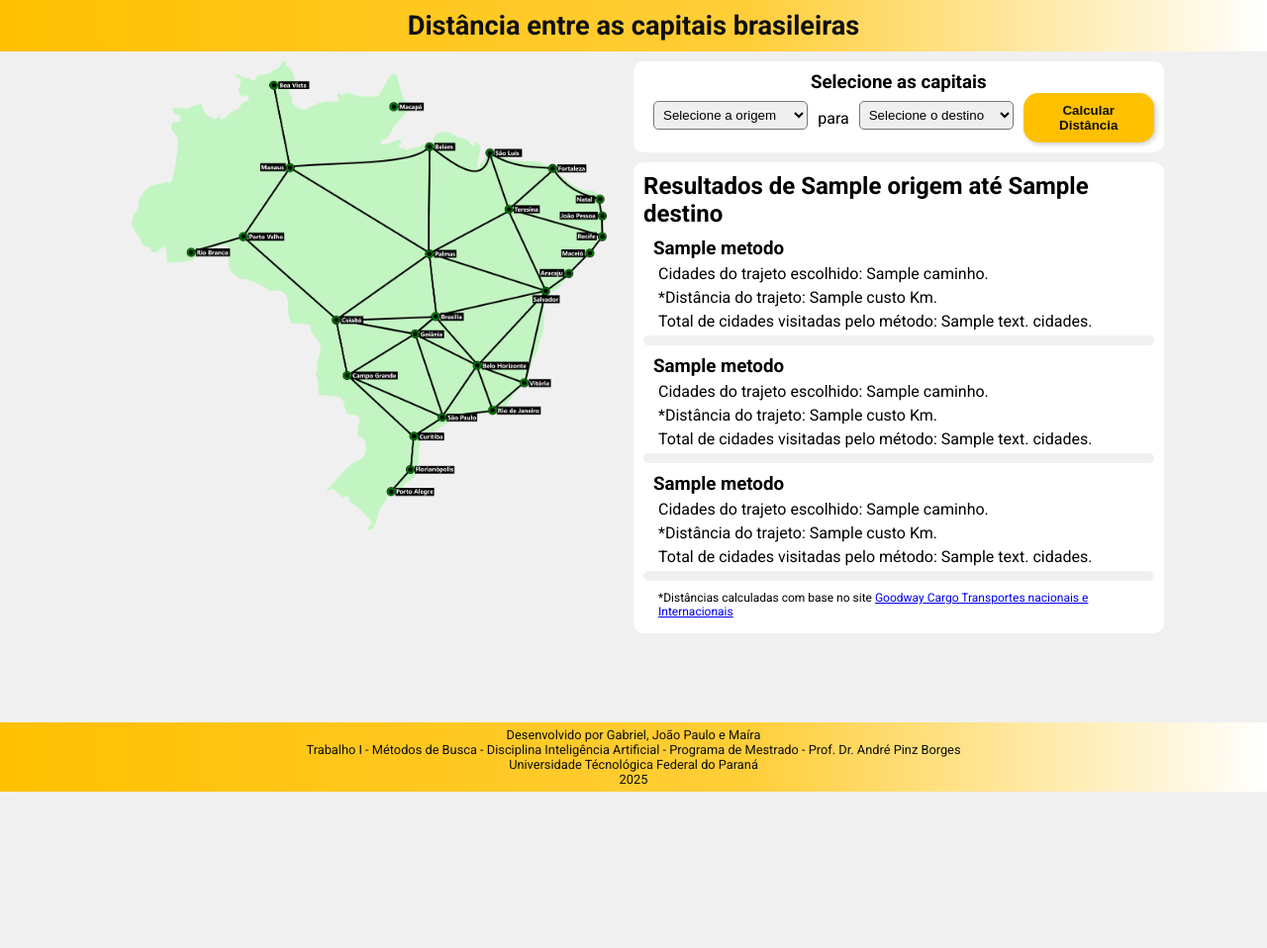
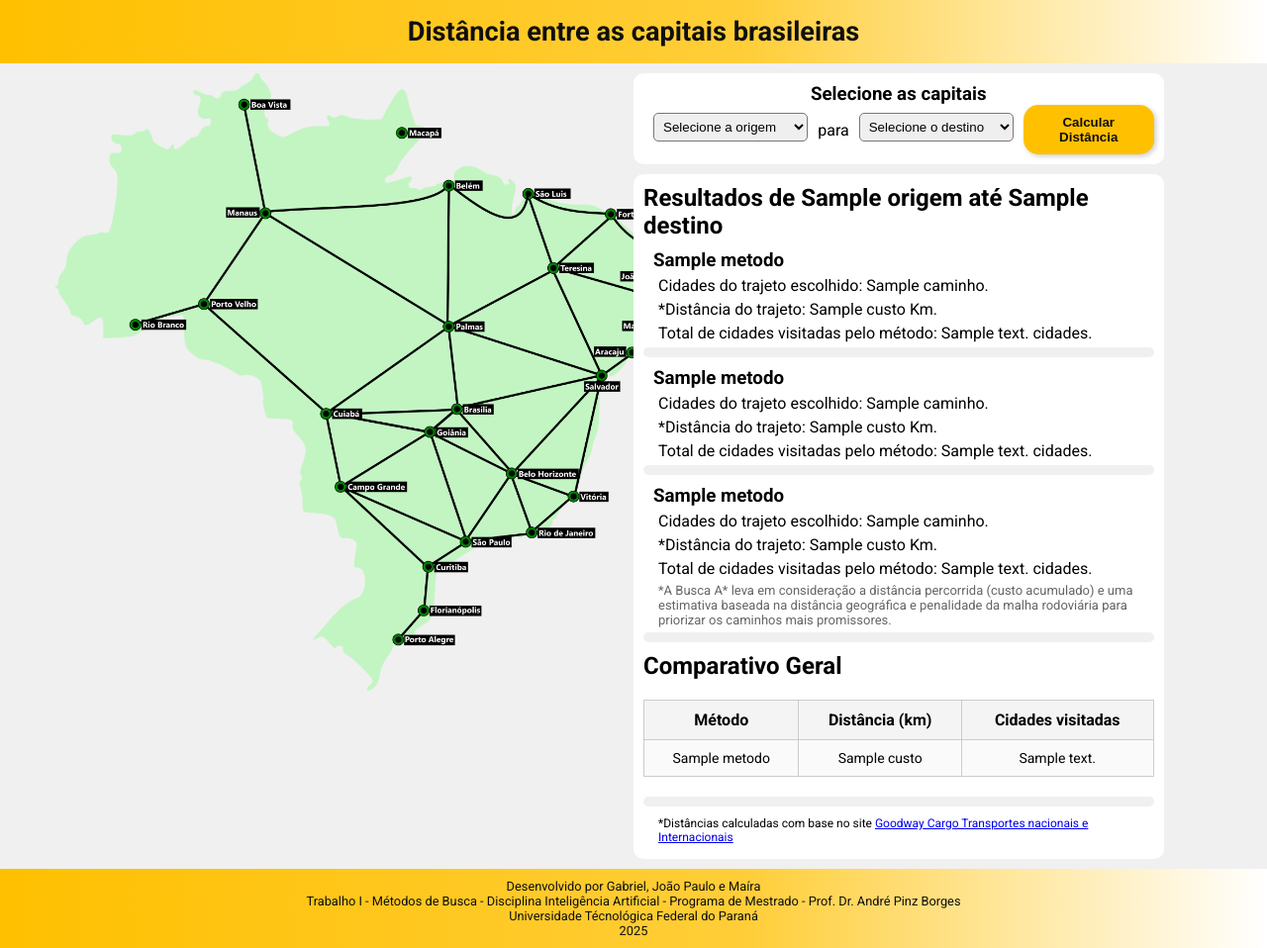
Before and after one commit to jplepinsk1/Trabalho-I---IA---Capitais-Brasileiras, a Flask app: template templates/index.html in a window 1280 px wide. Shown: the whole page at 99% size. Before the commit the page ends 800 px from the top, so only its background shows below. Run offline with Flask 3, Linux system fonts and the light colour scheme; the template is opened without the code that fills it: most values are stand-ins (such as "Sample title", 1, 10 or a date in 2020).

Commit message:
Correções

```diff
--- a/app.py
+++ b/app.py
@@ -5,4 +5,4 @@ app = Flask(__name__)
 app.register_blueprint(main_bp)
 
 if __name__ == '__main__':
-    app.run(debug=True)
+    app.run()
--- a/static/css/style.css
+++ b/static/css/style.css
@@ -6,7 +6,7 @@
     box-sizing: border-box;
 }
 html, body {
-    height: 100%;
+    min-height: 100%;
 }
 
 body {
@@ -18,6 +18,7 @@ body {
     font-size: 16px;
 }
 header {
+    height: 8vh;
     background: #FFC000;
     background: linear-gradient(90deg,rgba(255, 192, 0, 1) 0%, rgba(255, 206, 56, 1) 59%, rgba(255, 255, 255, 1) 100%);
     color: #0f0f0f;
@@ -31,7 +32,7 @@ h1 {
 }
 main {
     flex: 1;
-    height: 100%;
+    min-height: 80vh;
     display: flex;
     justify-content: center;
     align-items: center;
@@ -40,11 +41,9 @@ main {
 .container {
     width: 85%;
     display: flex;
-    height: 100%;
 }
 .col {
     width: 50%;
-    height: 100%;
     display: flex;
     flex-direction: column;
     justify-content: flex-start;
@@ -52,8 +51,8 @@ main {
 }
 img{
     display: block;
-    max-width: 90%;
-    height: auto;
+    max-width: auto;
+    height: 78vh;
     object-fit: contain; /* ou 'cover' se quiser preencher */
 }
 .form {
@@ -126,7 +125,37 @@ button:hover {
 .fonte {
     font-size: 12px;
 }
+
+table {
+    width: 100%;
+    border-collapse: collapse;
+    margin: 20px 0;
+}
+
+table th, table td {
+    border: 1px solid #ccc;
+    padding: 10px;
+    text-align: center;
+}
+
+table th {
+    background-color: #f4f4f4;
+}
+
+table tr:nth-child(even) {
+    background-color: #fafafa;
+}
+
+table tr:hover {
+    background-color: #f1f1f1;
+}
+
+table td {
+    font-size: 14px;
+}
+
 footer {
+    height: 10vh;
     background: #FFC000;
     background: linear-gradient(90deg,rgba(255, 192, 0, 1) 0%, rgba(255, 206, 56, 1) 59%, rgba(255, 255, 255, 1) 100%);
     color: #0f0f0f;
--- a/templates/index.html
+++ b/templates/index.html
@@ -55,6 +55,25 @@
                     <p>Cidades do trajeto escolhido: {{resultados[2][1] | join(', ') }}.</p>
                     <p>*Distância do trajeto: {{resultados[2][2] }} Km.</p>
                     <p>Total de cidades visitadas pelo método: {{resultados[2][3] }} cidades.</p>
+                    <p style="font-size: 13px; color: #666;">
+                        *A Busca A* leva em consideração a distância percorrida (custo acumulado) e uma estimativa baseada na distância geográfica e penalidade da malha rodoviária para priorizar os caminhos mais promissores.
+                    </p>
+                    <hr>
+                    <h2>Comparativo Geral</h2>
+                    <table border="1" cellpadding="5" cellspacing="0">
+                        <tr>
+                            <th>Método</th>
+                            <th>Distância (km)</th>
+                            <th>Cidades visitadas</th>
+                        </tr>
+                        {% for metodo, caminho, custo, visitados in resultados %}
+                        <tr>
+                            <td>{{ metodo }}</td>
+                            <td>{{ custo }}</td>
+                            <td>{{ visitados }}</td>
+                        </tr>
+                        {% endfor %}
+                    </table>
                     <hr>
                     <p class="fonte">*Distâncias calculadas com base no site <a href="https://www.goodway.com.br/distancias.htm" target="_blank">Goodway Cargo Transportes nacionais e Internacionais</a></p>
                 </div>
```
Also changed, not shown: blueprints/logic.py (+92 -22 lines).
